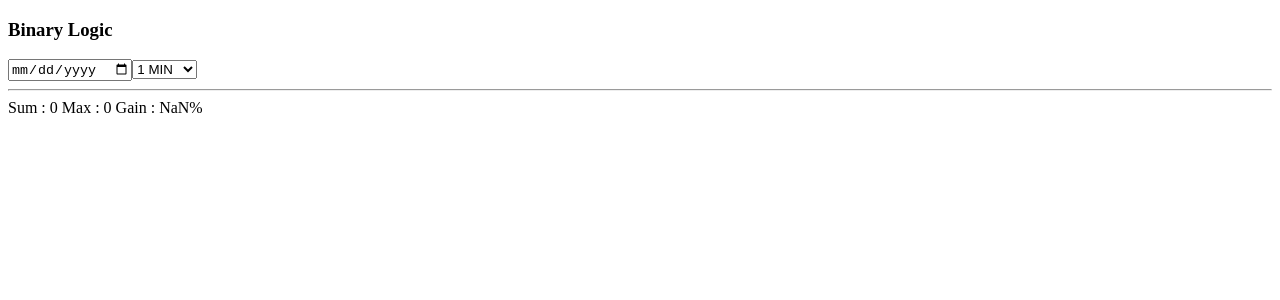
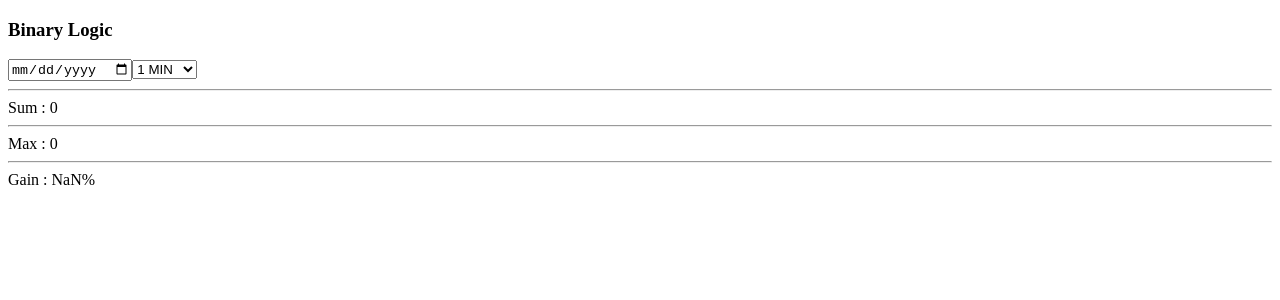
Before and after one commit to harsha1238/binary, a React (Vite) app: page / in a window 1280 px wide. Shown: the top 300 px of the page. Built offline with nearby package versions, Linux system fonts and the light colour scheme.

Commit message:
adding style

```diff
--- a/src/components/home.jsx
+++ b/src/components/home.jsx
@@ -13,9 +13,10 @@ import { DATA_1_HR } from "../assets/1hr";
 
 const Home=()=>{
     const[decimal,setDecimal]=useState([]);
-    const [count, setCount] = useState([]);
+    const[count, setCount] = useState([]);
     const[time,setTime]=useState(DATA_1_MIN)
-    const[date,setDate]=useState()
+    const [date, setDate] = useState();
+
 const handleChange=useCallback((value,tempTime=time)=>{
 let temp =formJsonObj(tempTime);
 
@@ -102,9 +103,12 @@ let count=res.map((item,index)=>{
     Object.entries(count)?.map((item)=>{
         return <span key={Math.random()}><span style={{color:"red"}}>{item[0]}</span>{`=${item[1]}    `}</span>
     })}</div>
+
         {decimal ? <span> Sum : {decimal?.reduce((t, i) => t + i, 0)}{`  `}</span> : ""}
+        <hr></hr>
         {decimal ? <span> Max : {decimal.length * 7}{`  `}</span> : ""}
-        {decimal ? <span> Gain : {(decimal?.reduce((t, i) => t + i, 0) / (decimal.length * 7) * 100).toString().slice(0, 4)}%{`  `}</span>:""}
+        <hr></hr>
+        {decimal ? <span> Gain : {(decimal?.reduce((t, i) => t + i, 0) / (decimal.length * 7) * 100).toString().slice(0, 4)}%{`  `}</span> : ""}
     </>
 }
 
```
